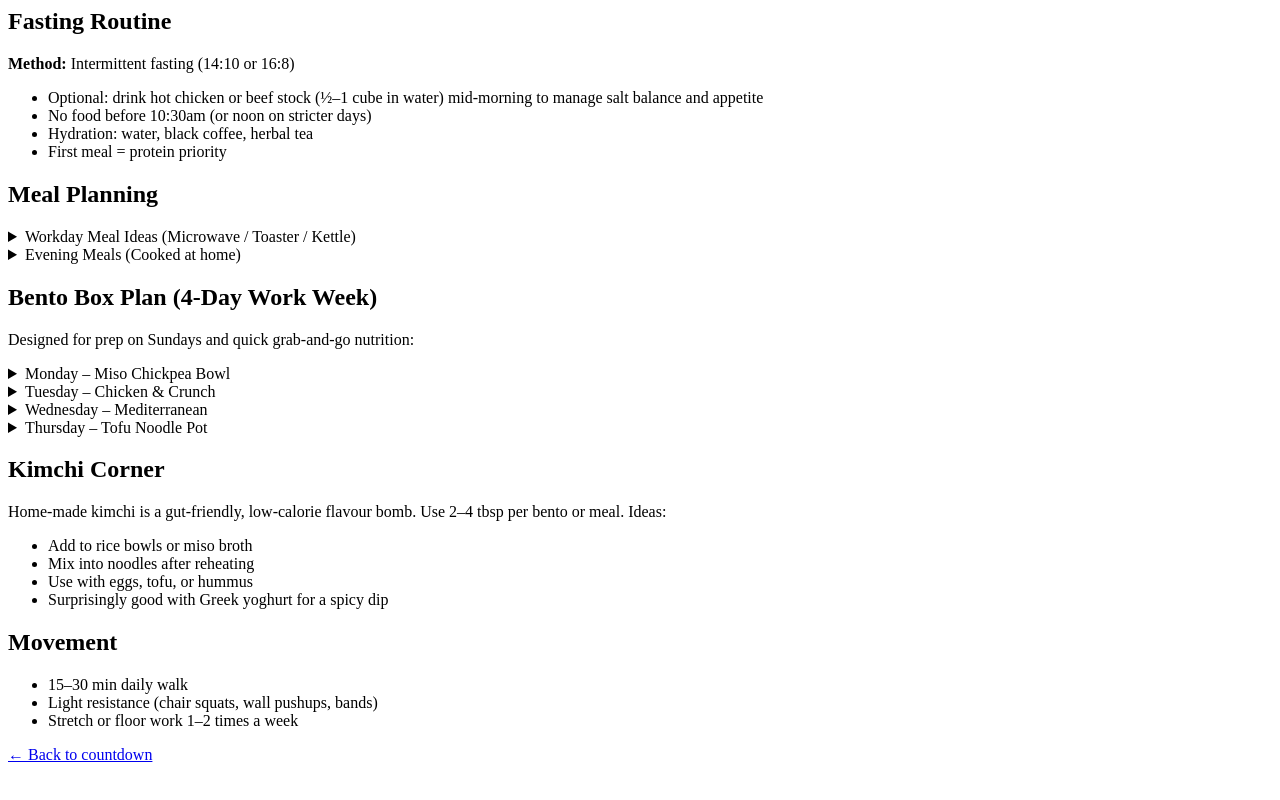
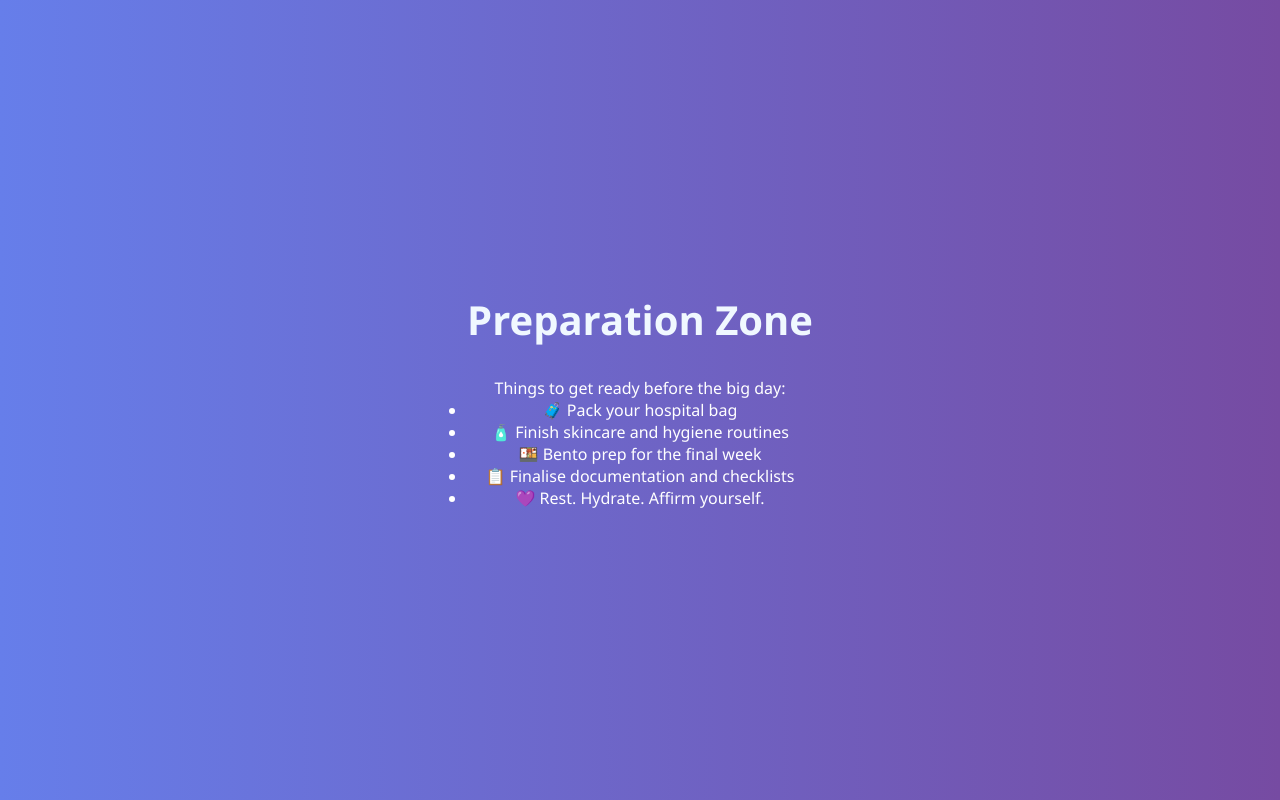
Before and after one commit to breaoneill/chuffchart-countdown, a plain HTML site: page prep.html in a window 1280 px wide. Drawn offline with Linux system fonts and the light colour scheme.

Commit message:
Restyle Prep page

```diff
--- a/prep.html
+++ b/prep.html
@@ -1,89 +1,25 @@
-<h2>Fasting Routine</h2>
-  <p><strong>Method:</strong> Intermittent fasting (14:10 or 16:8)</p>
-  <ul>
-    <li>Optional: drink hot chicken or beef stock (½–1 cube in water) mid-morning to manage salt balance and appetite</li>
-    <li>No food before 10:30am (or noon on stricter days)</li>
-    <li>Hydration: water, black coffee, herbal tea</li>
-    <li>First meal = protein priority</li>
-  </ul>
-
-  <h2>Meal Planning</h2>
-  <details>
-    <summary>Workday Meal Ideas (Microwave / Toaster / Kettle)</summary>
-    <ul>
-      <li>Egg muffins with spinach & cheese</li>
-      <li>Soup + protein pot (boiled egg, tuna, chicken)</li>
-      <li>Toasted wrap with hummus & greens</li>
-      <li>Greek yoghurt + berries + oats</li>
-      <li>Rice cakes with Marmite or hummus</li>
-      <li>Celery sticks and a small portion of cashews</li>
-    </ul>
-  </details>
-
-  <details>
-    <summary>Evening Meals (Cooked at home)</summary>
-    <ul>
-      <li>Veg stir-fry with chicken or tofu</li>
-      <li>Baked fish + roast veg</li>
-      <li>Turkey bolognese + courgetti</li>
-    </ul>
-  </details>
-
-  <h2>Bento Box Plan (4-Day Work Week)</h2>
-  <p>Designed for prep on Sundays and quick grab-and-go nutrition:</p>
-  <details>
-    <summary>Monday – Miso Chickpea Bowl</summary>
-    <ul>
-      <li>Boiled egg + hummus</li>
-      <li>Steamed broccoli, radish, or kimchi</li>
-      <li>Brown rice with soy or miso drizzle</li>
-      <li>8–10 cashews</li>
-    </ul>
-  </details>
-  <details>
-    <summary>Tuesday – Chicken & Crunch</summary>
-    <ul>
-      <li>Roast chicken slices</li>
-      <li>Celery sticks + red pepper</li>
-      <li>2 rice cakes (with Marmite or hummus)</li>
-      <li>Optional: kimchi tub</li>
-    </ul>
-  </details>
-  <details>
-    <summary>Wednesday – Mediterranean</summary>
-    <ul>
-      <li>Tuna with lemon + black pepper</li>
-      <li>Spinach, olives, tomatoes</li>
-      <li>½ cup couscous or bulgur</li>
-      <li>Handful of cashews or a piece of fruit</li>
-    </ul>
-  </details>
-  <details>
-    <summary>Thursday – Tofu Noodle Pot</summary>
-    <ul>
-      <li>Tofu cubes (or turkey)</li>
-      <li>Pak choi or cabbage + spring onion</li>
-      <li>Rice noodles</li>
-      <li>Kimchi on the side</li>
-    </ul>
-  </details>
-
-  <h2>Kimchi Corner</h2>
-  <p>Home-made kimchi is a gut-friendly, low-calorie flavour bomb. Use 2–4 tbsp per bento or meal. Ideas:</p>
-  <ul>
-    <li>Add to rice bowls or miso broth</li>
-    <li>Mix into noodles after reheating</li>
-    <li>Use with eggs, tofu, or hummus</li>
-    <li>Surprisingly good with Greek yoghurt for a spicy dip</li>
-  </ul>
-
-  <h2>Movement</h2>
-  <ul>
-    <li>15–30 min daily walk</li>
-    <li>Light resistance (chair squats, wall pushups, bands)</li>
-    <li>Stretch or floor work 1–2 times a week</li>
-  </ul>
-
-  <p><a href="index.html">← Back to countdown</a></p>
+<!DOCTYPE html>
+<html lang="en">
+<head>
+  <meta charset="UTF-8" />
+  <meta name="viewport" content="width=device-width, initial-scale=1.0"/>
+  <title>Pre-Surgery Prep</title>
+  <link rel="stylesheet" href="style.css" />
+</head>
+<body>
+  <div class="background-gradient">
+    <div class="content">
+      <h1>Preparation Zone</h1>
+      <p>Things to get ready before the big day:</p>
+      <ul>
+        <li>🧳 Pack your hospital bag</li>
+        <li>🧴 Finish skincare and hygiene routines</li>
+        <li>🍱 Bento prep for the final week</li>
+        <li>📋 Finalise documentation and checklists</li>
+        <li>💜 Rest. Hydrate. Affirm yourself.</li>
+      </ul>
+    </div>
+  </div>
+  <script src="script.js"></script>
 </body>
 </html>
```
